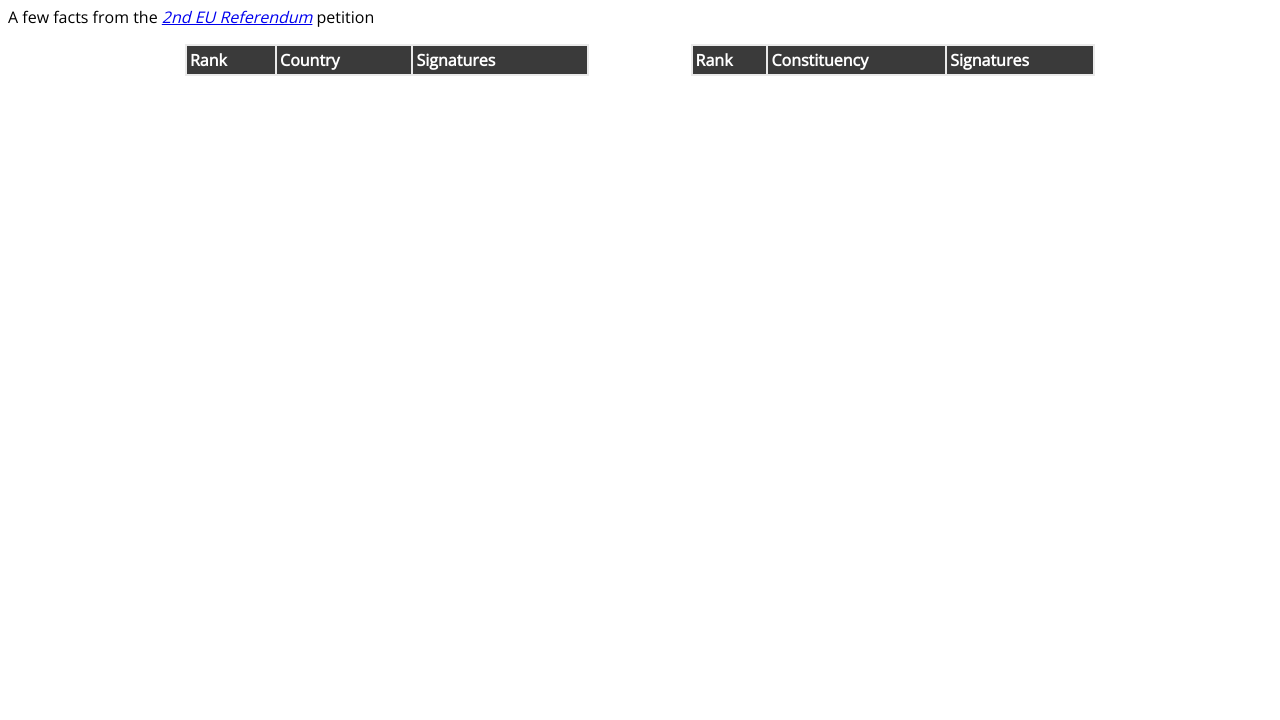
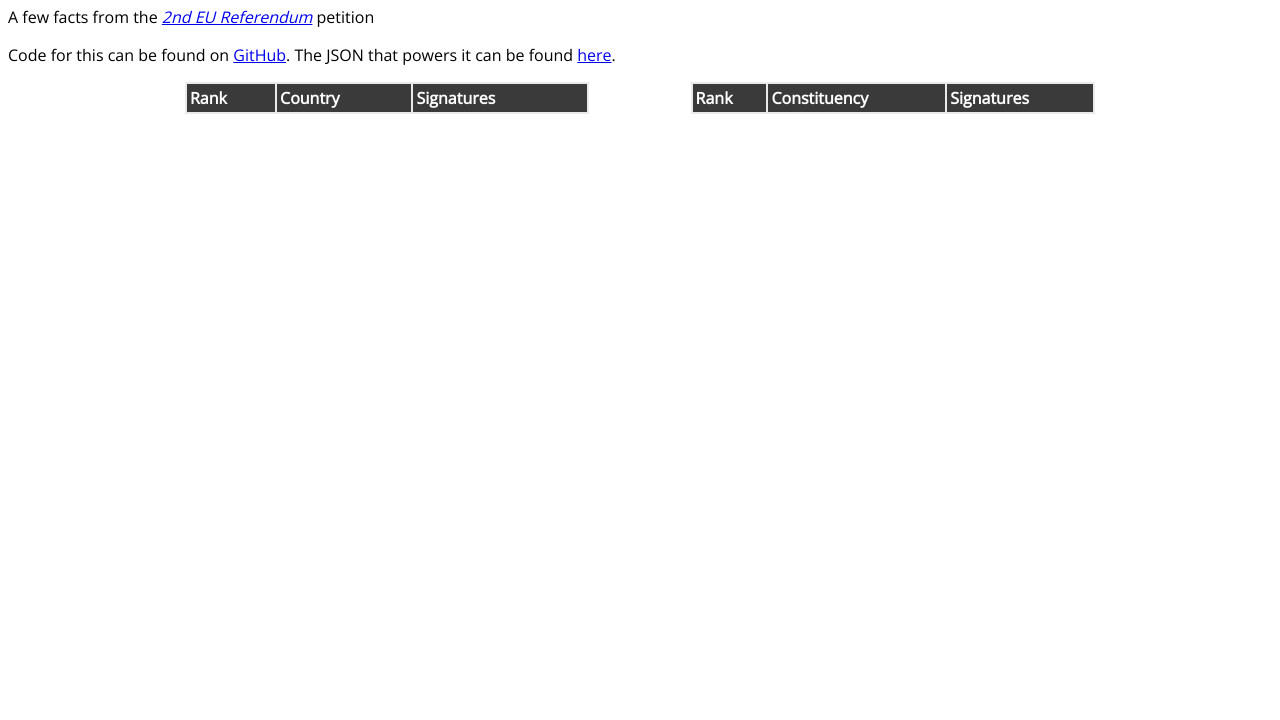
Before and after one commit to chrishutchinson/eu-ref-petition, a website: page index.html in a window 1280 px wide. Shown: the part 80-800 px from the top of the page. Drawn offline with nearby package versions, Linux system fonts and the light colour scheme; no server answers.

Commit message:
Add links to GitHub and code

```diff
--- a/index.html
+++ b/index.html
@@ -9,6 +9,7 @@
 
   <h1>The Petition</h1>
   <p>A few facts from the <a href="https://petition.parliament.uk/petitions/131215"><em>2nd EU Referendum</em></a> petition</p>
+  <p>Code for this can be found on <a href="https://github.com/chrishutchinson/eu-ref-petition">GitHub</a>. The JSON that powers it can be found <a href="https://petition.parliament.uk/petitions/131215.json">here</a>.</p>
 
   <main class="body">
     <table class="signatures signatures--by-country">
```
